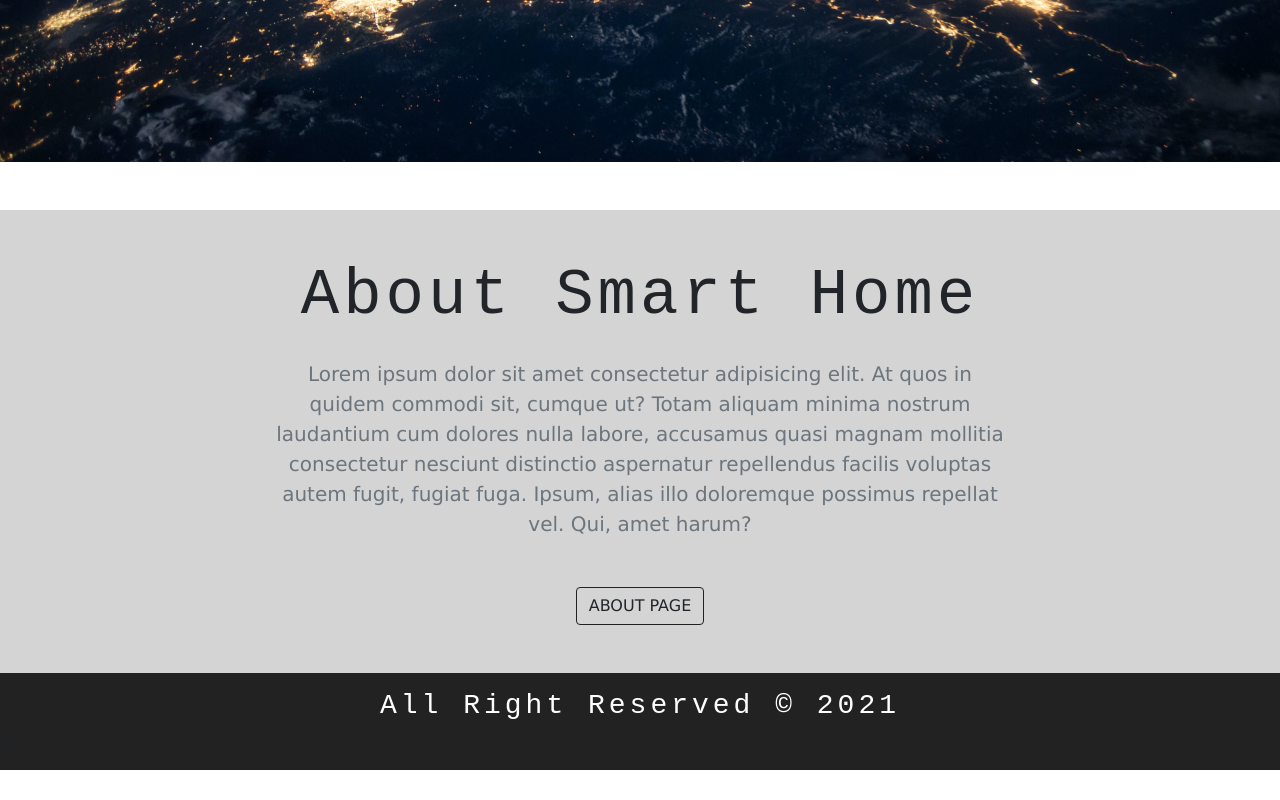
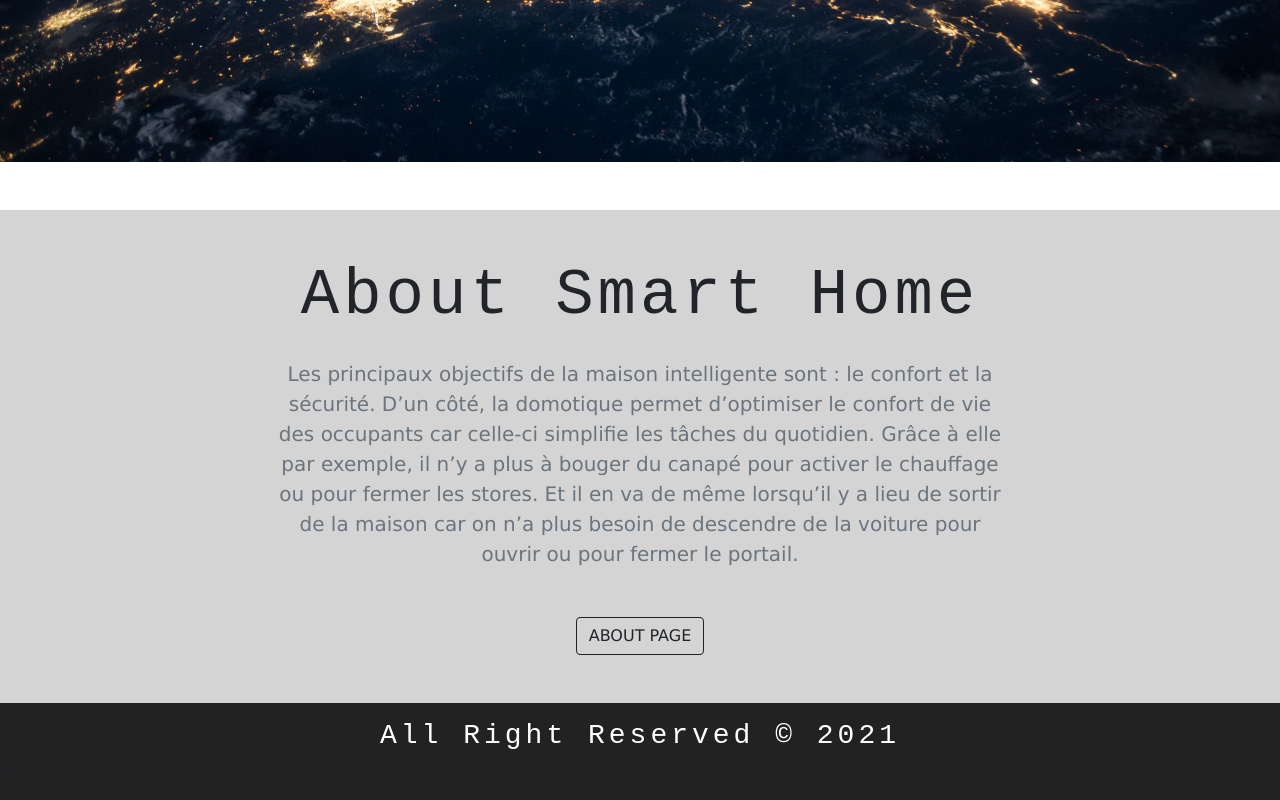
Before and after one commit to SohaibArbiBakcha/AtomShop, a Gatsby site: page /about in a window 1280 px wide. Shown: the part 568-1368 px from the top of the page. Before the commit the page ends 1338 px from the top, so only its background shows below. Built offline with nearby package versions, Linux system fonts and the light colour scheme; Gatsby itself is replaced by a stand-in of ours.

Commit message:
site data

```diff
--- a/src/components/Home/info.js
+++ b/src/components/Home/info.js
@@ -10,12 +10,14 @@ export const Info = () => {
         <div className="row">
           <div className="col-10 col-sm-8 mx-auto text-center">
             <p className="lead text-muted mb-5">
-              Lorem ipsum dolor sit amet consectetur adipisicing elit. At quos
-              in quidem commodi sit, cumque ut? Totam aliquam minima nostrum
-              laudantium cum dolores nulla labore, accusamus quasi magnam
-              mollitia consectetur nesciunt distinctio aspernatur repellendus
-              facilis voluptas autem fugit, fugiat fuga. Ipsum, alias illo
-              doloremque possimus repellat vel. Qui, amet harum?
+              Les principaux objectifs de la maison intelligente sont : le
+              confort et la sécurité. D’un côté, la domotique permet d’optimiser
+              le confort de vie des occupants car celle-ci simplifie les tâches
+              du quotidien. Grâce à elle par exemple, il n’y a plus à bouger du
+              canapé pour activer le chauffage ou pour fermer les stores. Et il
+              en va de même lorsqu’il y a lieu de sortir de la maison car on n’a
+              plus besoin de descendre de la voiture pour ouvrir ou pour fermer
+              le portail.
             </p>
             <Link to="/about">
               <button className="btn text-uppercase btn-spy ">
```
